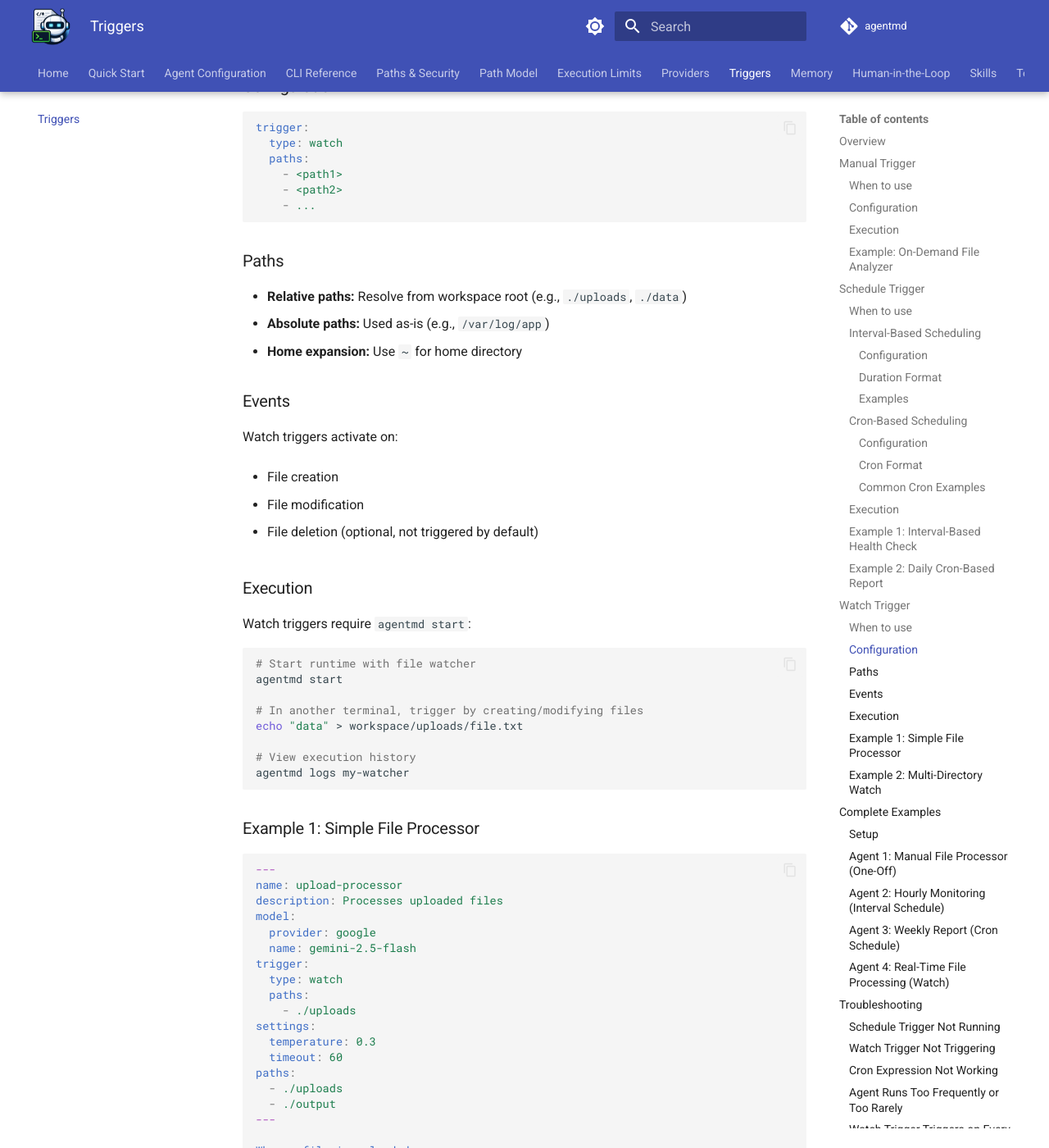
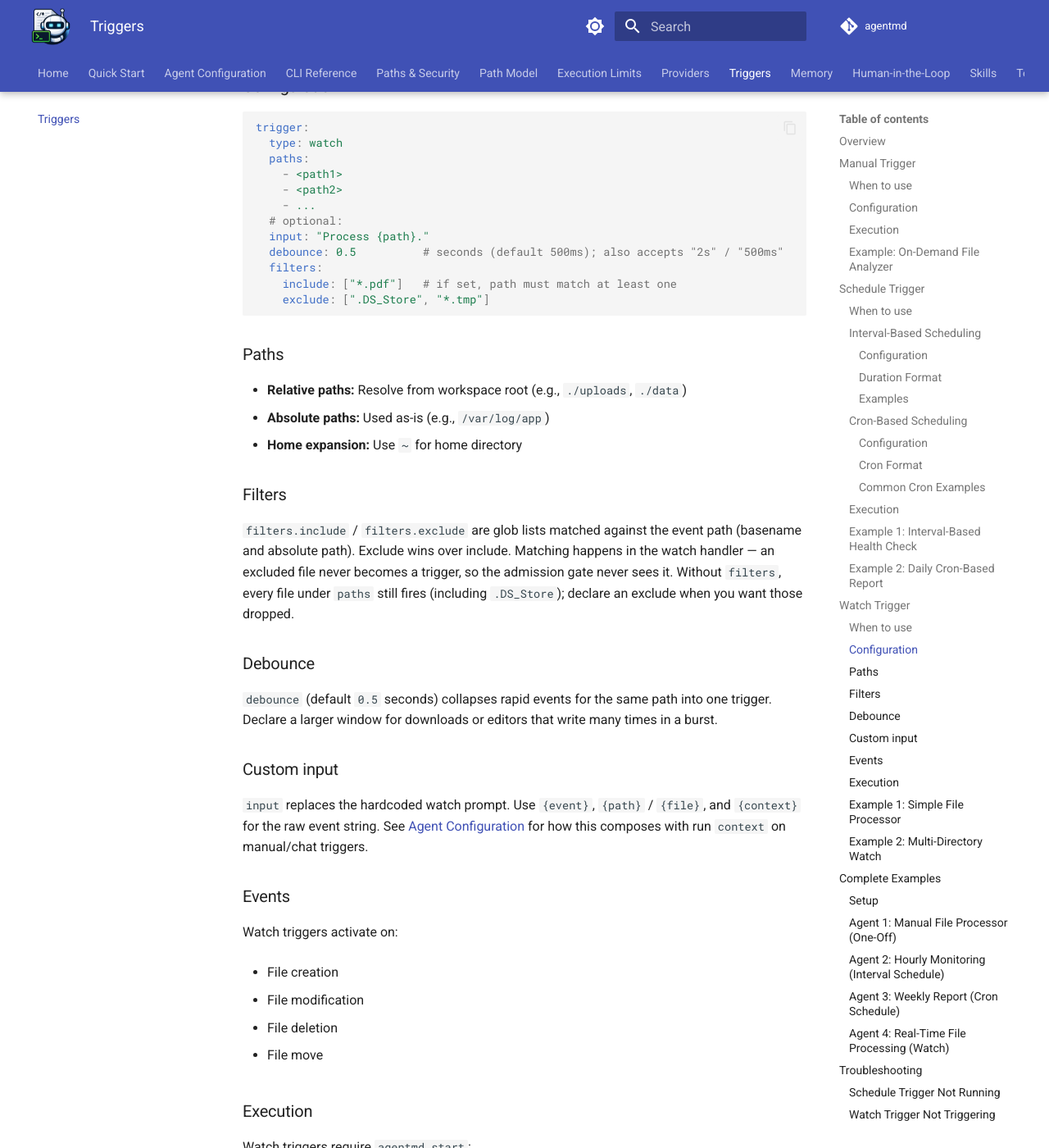
Before and after one commit to z-fab/agentmd, an MkDocs documentation site: the page built from docs/triggers.md, in a window 1280 px wide and 1400 px high, scrolled down 5781 px. Shown: the whole window at 82% size. Built offline with MkDocs 1.6.1 and Material for MkDocs 9.7.7, drawn with Linux system fonts in a browser that asks for light colours; comment, search, counter and statistics services are not loaded; the version menu is left out; some of the changed text lies outside the part shown.

Commit message:
docs(trigger): document input, filters and debounce under Unreleased
Co-authored-by: Cursor <cursoragent@cursor.com>

````diff
--- a/docs/triggers.md
+++ b/docs/triggers.md
@@ -274,6 +274,12 @@ trigger:
     - <path1>
     - <path2>
     - ...
+  # optional:
+  input: "Process {path}."
+  debounce: 0.5          # seconds (default 500ms); also accepts "2s" / "500ms"
+  filters:
+    include: ["*.pdf"]   # if set, path must match at least one
+    exclude: [".DS_Store", "*.tmp"]
 ```
 
 ### Paths
@@ -281,6 +287,18 @@ trigger:
 - **Relative paths:** Resolve from workspace root (e.g., `./uploads`, `./data`)
 - **Absolute paths:** Used as-is (e.g., `/var/log/app`)
 - **Home expansion:** Use `~` for home directory
+
+### Filters
+
+`filters.include` / `filters.exclude` are glob lists matched against the event path (basename and absolute path). Exclude wins over include. Matching happens in the watch handler — an excluded file never becomes a trigger, so the admission gate never sees it. Without `filters`, every file under `paths` still fires (including `.DS_Store`); declare an exclude when you want those dropped.
+
+### Debounce
+
+`debounce` (default `0.5` seconds) collapses rapid events for the same path into one trigger. Declare a larger window for downloads or editors that write many times in a burst.
+
+### Custom input
+
+`input` replaces the hardcoded watch prompt. Use `{event}`, `{path}` / `{file}`, and `{context}` for the raw event string. See [Agent Configuration](./agent-configuration.md#trigger) for how this composes with run `context` on manual/chat triggers.
 
 ### Events
 
@@ -290,7 +308,9 @@ Watch triggers activate on:
 
 - File modification
 
-- File deletion (optional, not triggered by default)
+- File deletion
+
+- File move
 
 ### Execution
 
@@ -597,16 +617,18 @@ trigger:
 
 ### Watch Trigger Triggers on Every Change
 
-**Problem:** Agent runs too many times when files are modified
+**Problem:** Agent runs too many times when files are modified (or fires on `.DS_Store`)
 
-**Workaround:** Use file extensions to filter:
+**Solution:** Use `filters` and raise `debounce`:
 ```yaml
-# Monitor specific files only
 trigger:
   type: watch
   paths:
-    - ./inbox/*.csv    # Only CSV files
-    - ./uploads/*.pdf  # Only PDF files
+    - ./inbox
+  debounce: 2s
+  filters:
+    include: ["*.csv", "*.pdf"]
+    exclude: [".DS_Store", "*.tmp", "**/.git/**"]
 ```
 
 ---
````
Also changed, not shown: CHANGELOG.md (+1 -0 lines), docs/agent-configuration.md (+20 -0 lines).
